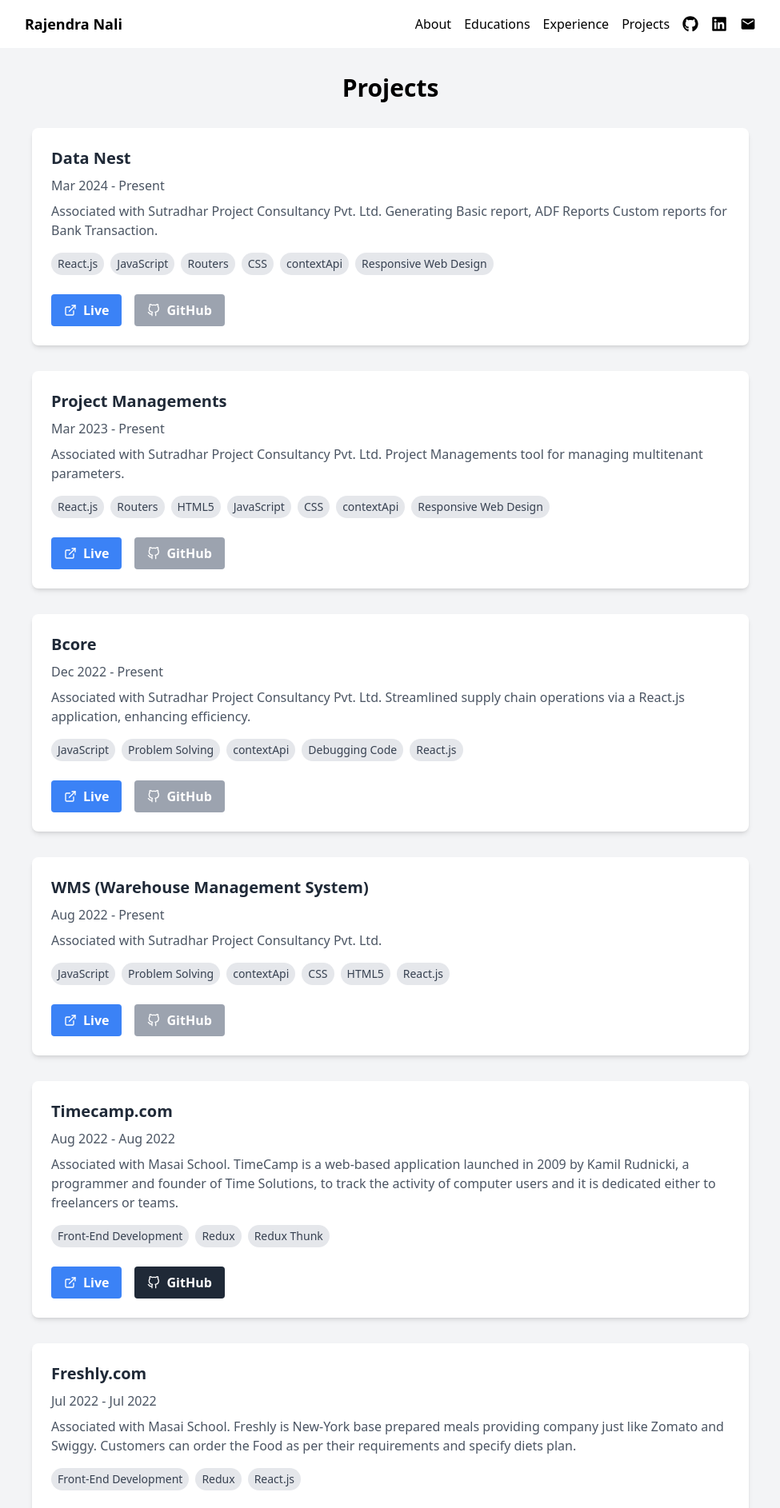
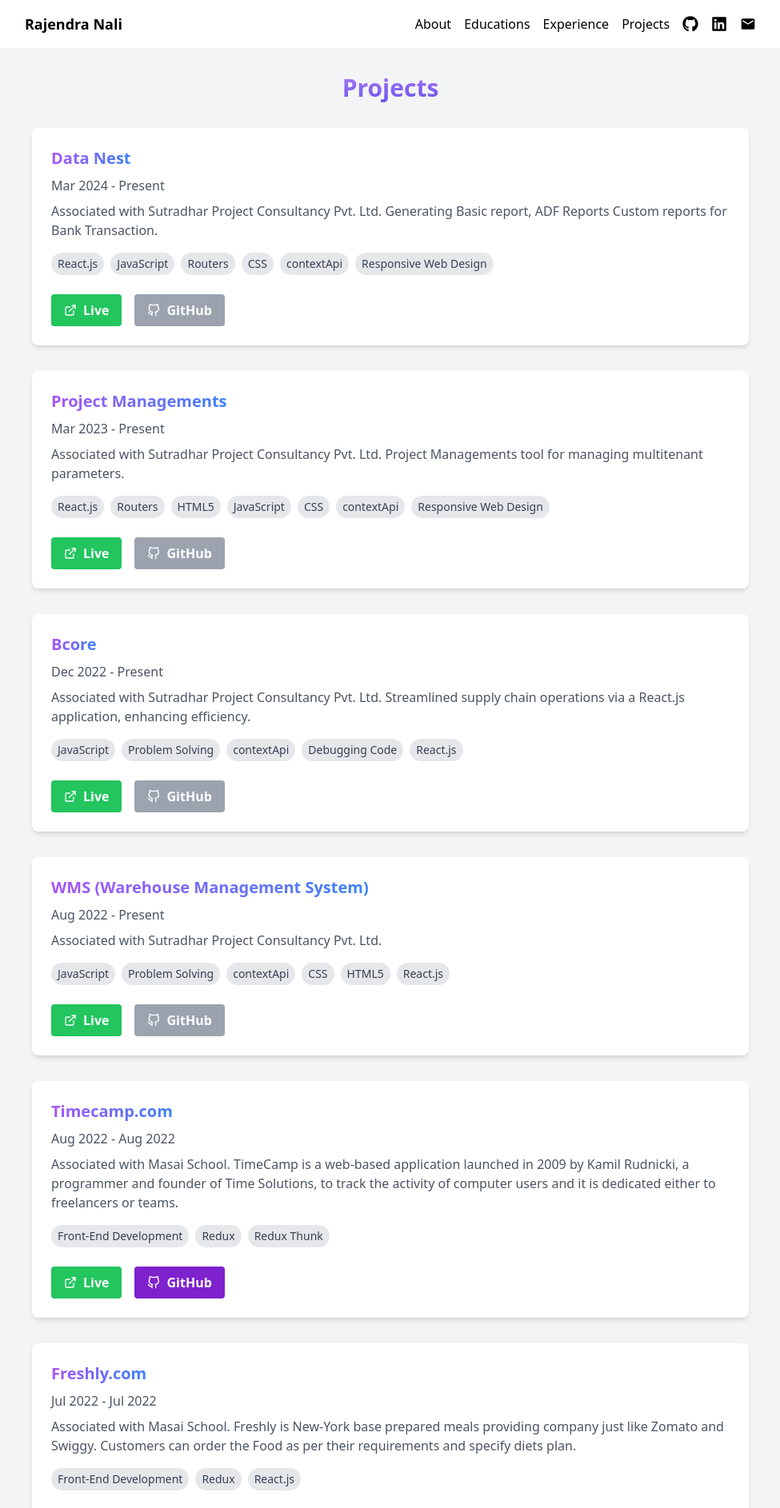
Before and after one commit to rajendranali/portfolioupdate, a React (Create React App) app: page /projects in a window 1280 px wide. Shown: the top 1886 px of the page at 80% size, without its empty margins (152-1127 px from the left). Built offline with nearby package versions, Linux system fonts and the light colour scheme.

Commit message:
change final changes

```diff
--- a/src/components/Projects/Project.jsx
+++ b/src/components/Projects/Project.jsx
@@ -4,7 +4,9 @@ import { FiExternalLink, FiGithub } from 'react-icons/fi';
 const Project = ({ title, date, description, skills, liveLink, githubLink }) => {
   return (
     <div className="bg-white shadow-md rounded-lg p-6 mb-8">
-      <h2 className="text-xl font-semibold text-gray-800 mb-2">{title}</h2>
+      <h2 className="text-xl font-semibold mb-2">
+        <span className="bg-gradient-to-r from-purple-500 to-blue-500 text-transparent bg-clip-text">{title}</span>
+      </h2>
       <p className="text-gray-600 mb-2">{date}</p>
       <p className="text-gray-600 mb-4">{description}</p>
       <div className="flex flex-wrap mb-4">
@@ -14,13 +16,13 @@ const Project = ({ title, date, description, skills, liveLink, githubLink }) =>
       </div>
       <div className="flex space-x-4">
         {liveLink && (
-          <a href={liveLink} target="_blank" rel="noopener noreferrer" className="flex items-center bg-blue-500 hover:bg-blue-600 text-white font-bold py-2 px-4 rounded">
+          <a href={liveLink} target="_blank" rel="noopener noreferrer" className="flex items-center bg-green-500 hover:bg-green-600 text-white font-bold py-2 px-4 rounded">
             <FiExternalLink className="mr-2" />
             Live
           </a>
         )}
         {githubLink ? (
-          <a href={githubLink} target="_blank" rel="noopener noreferrer" className="flex items-center bg-gray-800 hover:bg-gray-900 text-white font-bold py-2 px-4 rounded">
+          <a href={githubLink} target="_blank" rel="noopener noreferrer" className="flex items-center bg-purple-700 hover:bg-purple-800 text-white font-bold py-2 px-4 rounded">
             <FiGithub className="mr-2" />
             GitHub
           </a>
--- a/src/components/Projects/Projects.jsx
+++ b/src/components/Projects/Projects.jsx
@@ -123,7 +123,9 @@ const Projects = () => {
 
   return (
     <div className="max-w-4xl mx-auto px-6 lg:px-0 py-8">
-      <h2 className="text-3xl font-bold text-center mb-8">Projects</h2>
+      <h2 className="text-3xl font-bold text-center mb-8 bg-gradient-to-br from-purple-400 to-indigo-600 text-transparent bg-clip-text">
+        Projects
+      </h2>
       {projects.map((project, index) => (
         <Project key={index} {...project} />
       ))}
```
